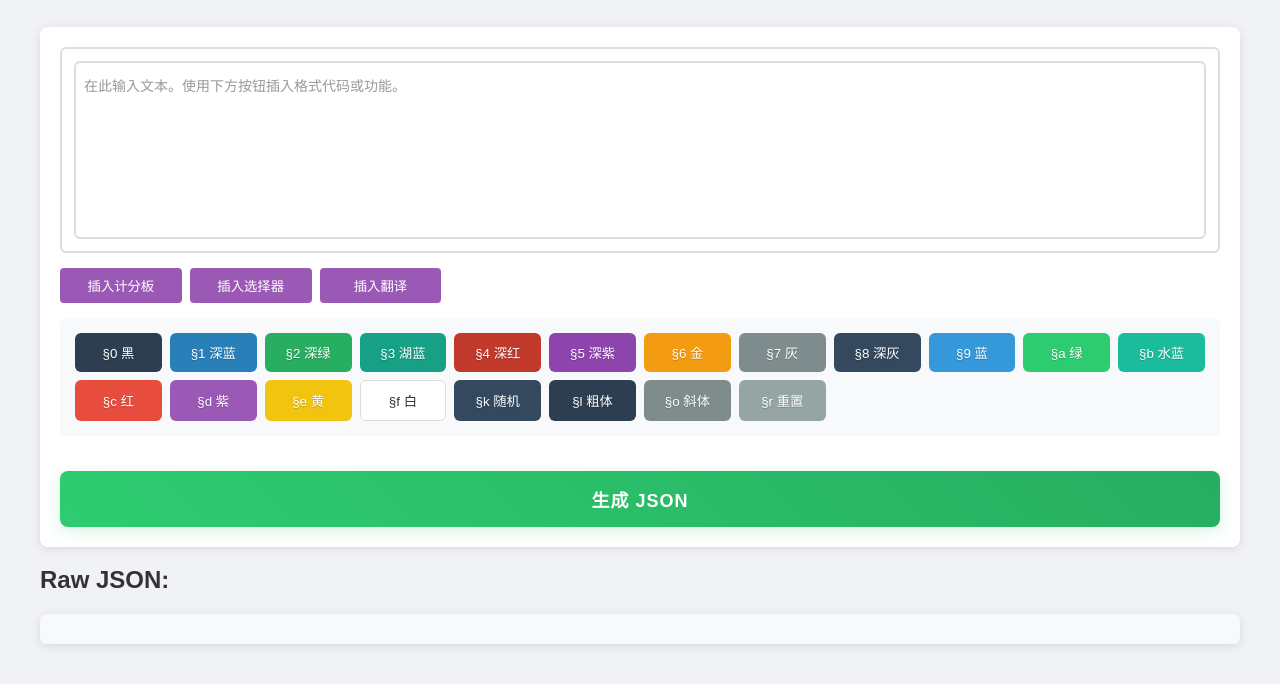
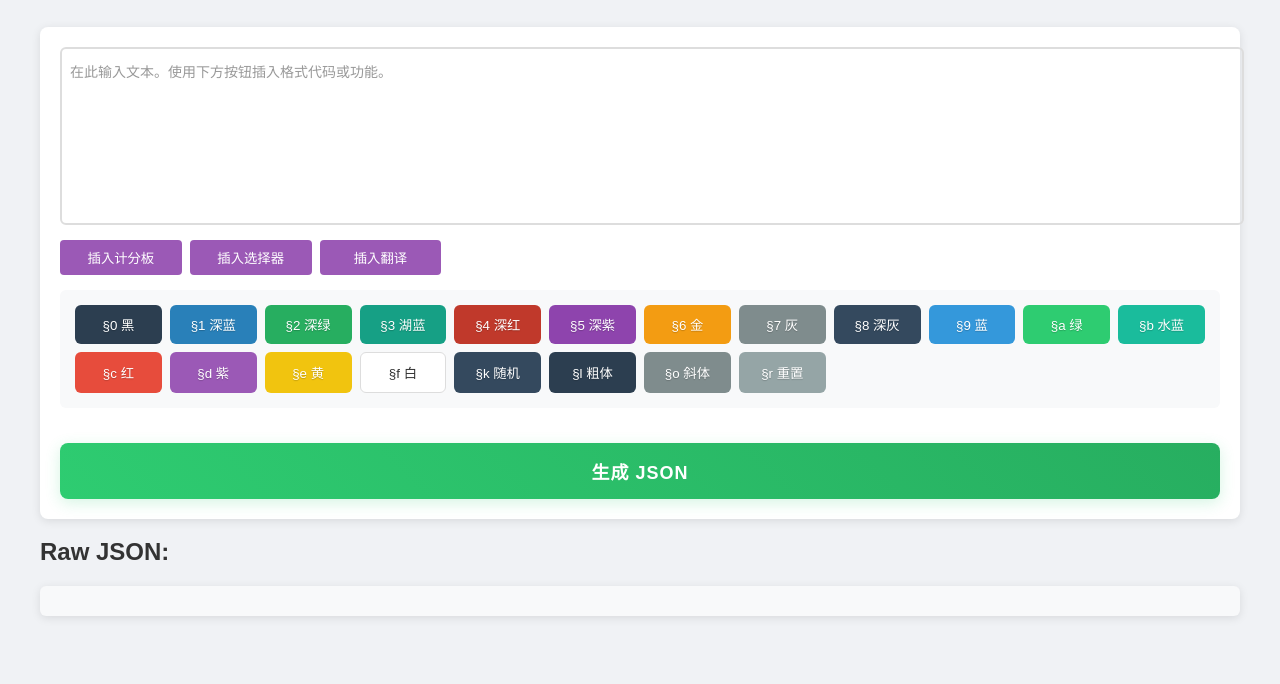
Before and after one commit to Akanyi/AkayiRawjsonweb, a plain HTML site: page Main.html in a window 1280 px wide. Shown: the part 98-782 px from the top of the page. Drawn offline with Linux system fonts and the light colour scheme.

Commit message:
移除多余的div标签以简化结构

```diff
--- a/Main.html
+++ b/Main.html
@@ -11,9 +11,9 @@
 <h1>Minecraft 基岩版文本转 JSON</h1>
 
 <div id="inputArea">
-    <div class="editor-container">
+
         <div id="richTextEditor" contenteditable="true" placeholder="在此输入文本。使用下方按钮插入格式代码或功能。"></div>
-    </div>
+
 
     <div class="feature-buttons">
         <button onclick="insertFeature('score')">插入计分板</button>
```
